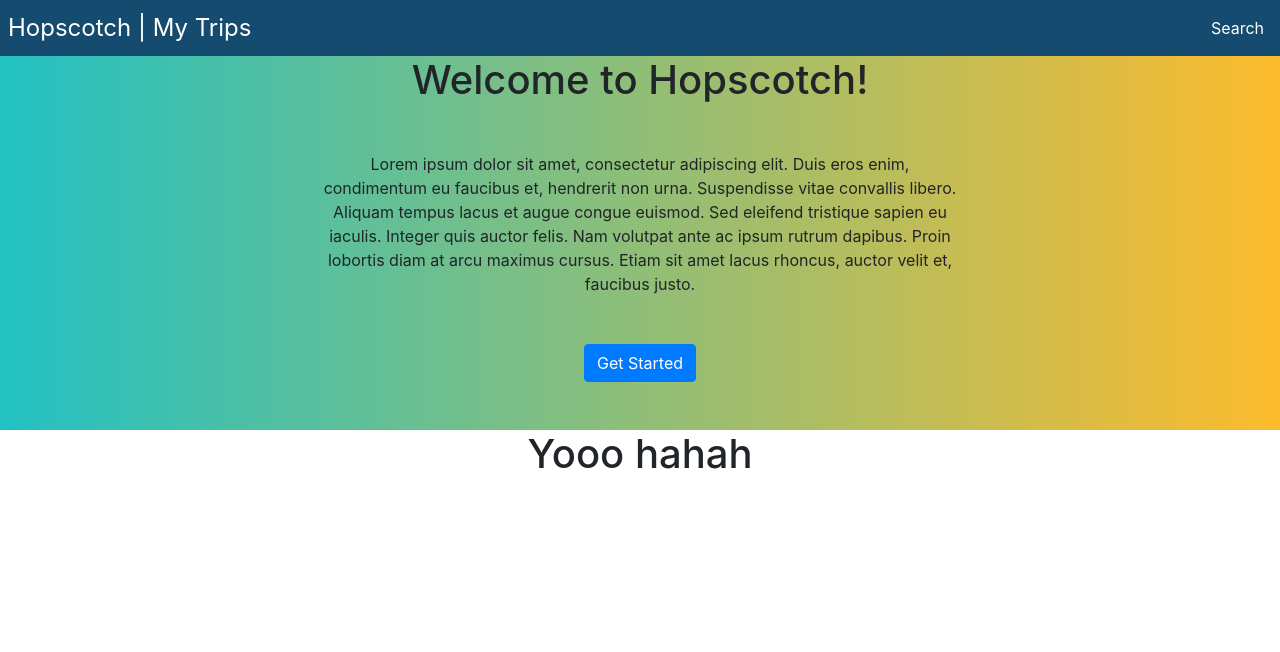
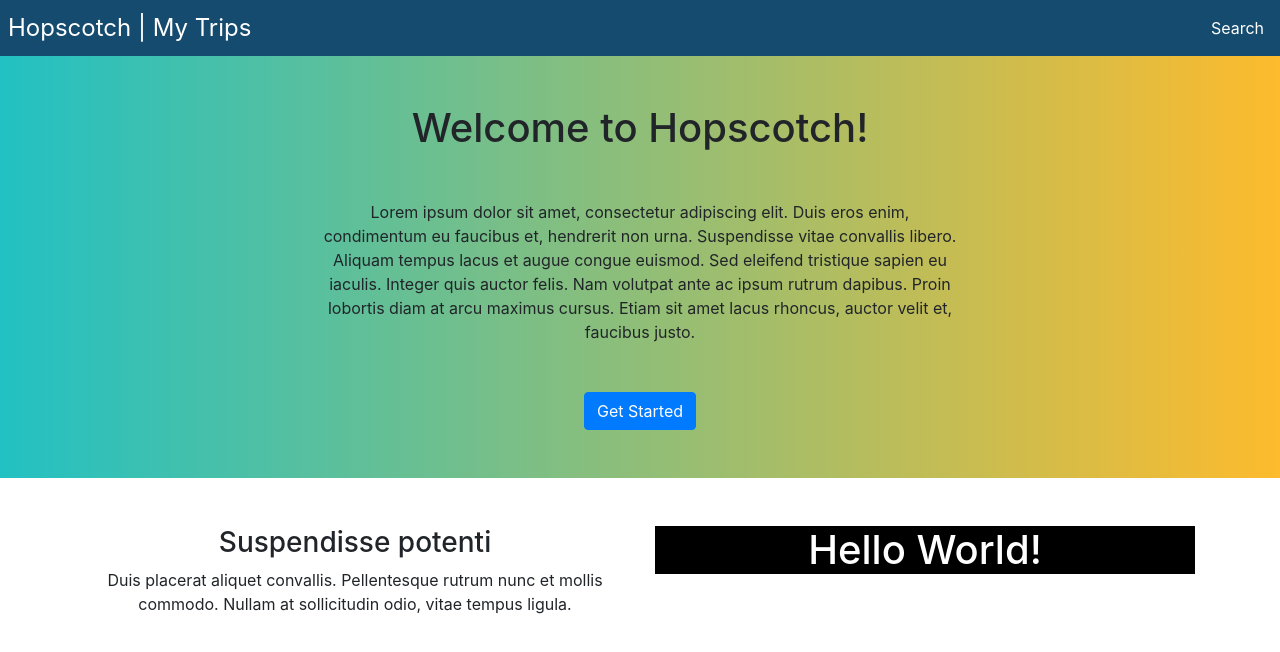
Before and after one commit to Vitko-SWE/HopScotch, a React (Create React App) app in the folder frontend/: page / in a window 1280 px wide. Shown: the top 652 px of the page. Built offline with nearby package versions, Linux system fonts and the light colour scheme; no server answers.

Commit message:
more adjustments to landing page and login

```diff
--- a/frontend/src/Components/Landing/Landing.css
+++ b/frontend/src/Components/Landing/Landing.css
@@ -7,3 +7,8 @@
   background: rgb(34,193,195);
   background: linear-gradient(90deg, rgba(34,193,195,1) 0%, rgba(253,187,45,1) 100%);
 }
+
+.first-card {
+  background: black;
+  color: white;
+}
--- a/frontend/src/Components/Landing/Landing.js
+++ b/frontend/src/Components/Landing/Landing.js
@@ -1,5 +1,7 @@
+import React from "react";
 import { useAuth0 } from "@auth0/auth0-react";
-import React from "react";
+import { Container, Row, Col } from 'react-bootstrap';
+
 import LoginButton from "../LoginButton";
 import LogoutButton from "../LogoutButton"
 import "./Landing.css";
@@ -9,11 +11,13 @@ export default function Landing() {
 
   return (
     <div>
-      <div class="intro pb-5">
+      <div class="intro pt-5 pb-5">
         <h1>Welcome to Hopscotch!</h1>
         <p class="para-center mt-5 mb-5">Lorem ipsum dolor sit amet, consectetur adipiscing elit. Duis eros enim, condimentum eu faucibus et, hendrerit non urna. Suspendisse vitae convallis libero. Aliquam tempus lacus et augue congue euismod. Sed eleifend tristique sapien eu iaculis. Integer quis auctor felis. Nam volutpat ante ac ipsum rutrum dapibus. Proin lobortis diam at arcu maximus cursus. Etiam sit amet lacus rhoncus, auctor velit et, faucibus justo.</p>
         {!isAuthenticated && (
-          <div><LoginButton btntext="Get Started" /></div>
+          <div>
+            <LoginButton btntext="Get Started" />
+          </div>
         )}
         {isAuthenticated && (
           <div class="mt-5">
@@ -24,8 +28,22 @@ export default function Landing() {
           </div>
         )}
       </div>
-      <div>
-        <h1>Yooo hahah</h1>
+      <div class="pt-5 pb-5">
+        <Container>
+          <Row>
+            <Col>
+              <div>
+                <h3>Suspendisse potenti</h3>
+                <p>Duis placerat aliquet convallis. Pellentesque rutrum nunc et mollis commodo. Nullam at sollicitudin odio, vitae tempus ligula.</p>
+              </div>
+            </Col>
+            <Col>
+              <div class="first-card">
+                <h1>Hello World!</h1>
+              </div>
+            </Col>
+          </Row>
+        </Container>
       </div>
     </div>
   );
```
